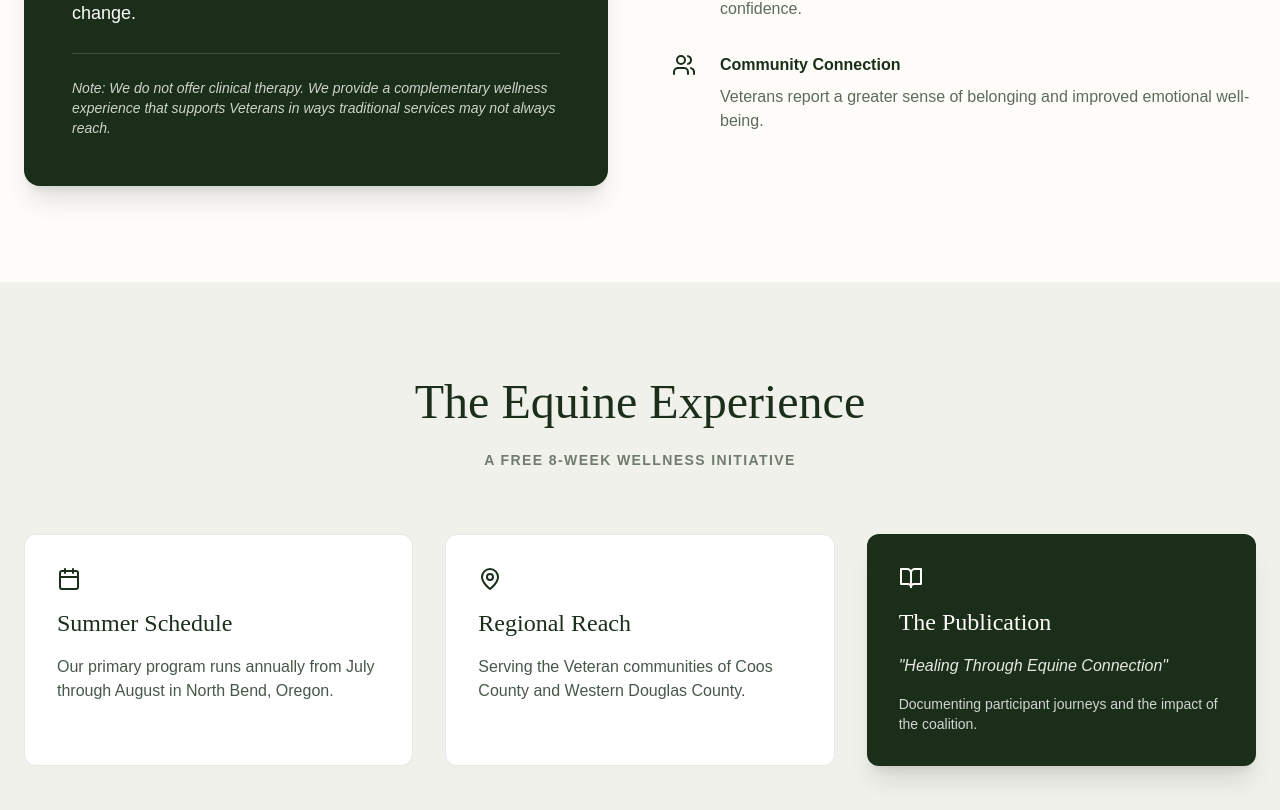
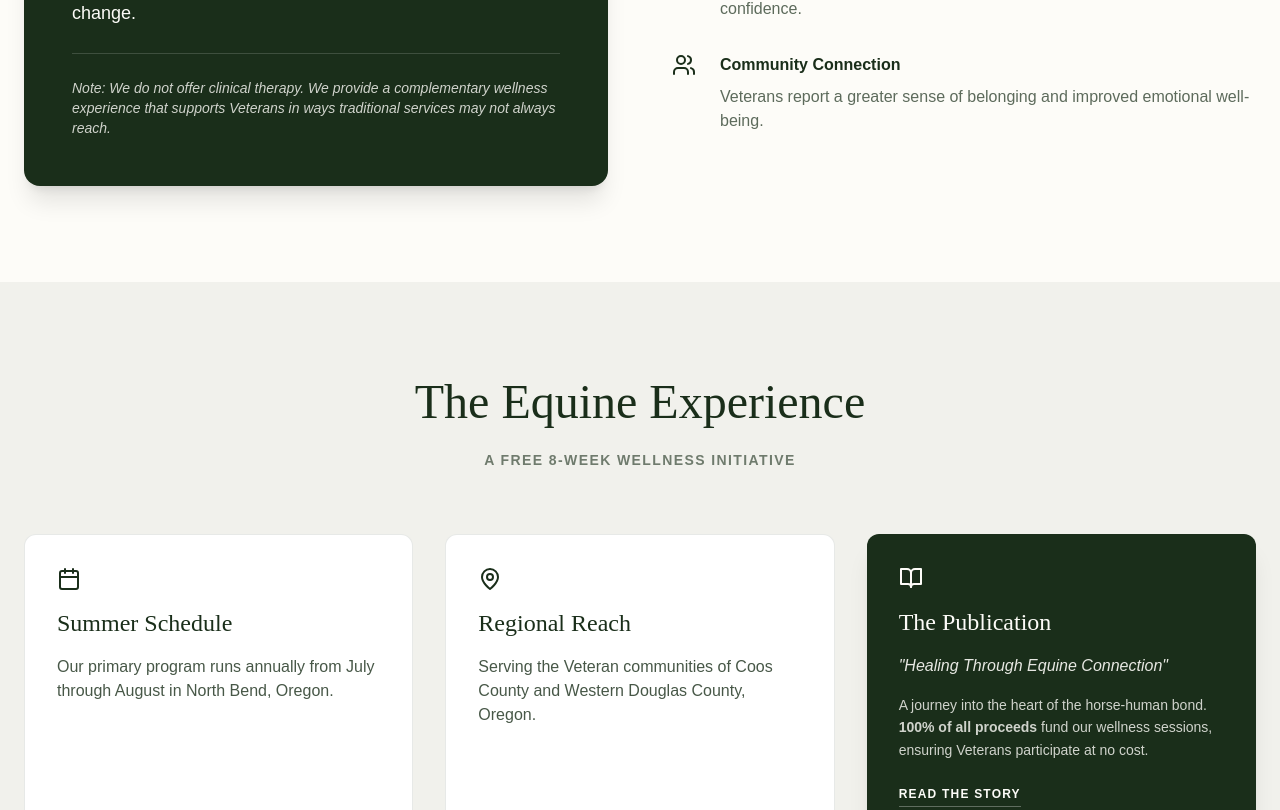
Before and after one commit to adbice/horses-for-heroes-united-, a React (Vite) app: page / in a window 1280 px wide. Shown: the part 1990-2800 px from the top of the page. Built offline with nearby package versions, Linux system fonts and the light colour scheme.

Commit message:
Update App.tsx

```diff
--- a/src/App.tsx
+++ b/src/App.tsx
@@ -27,7 +27,8 @@ export default function App() {
               <span className="italic">Intentional Partnership.</span>
             </h2>
             <p className="text-lg md:text-xl mb-10 text-[#1a2e1a]/80 max-w-3xl mx-auto leading-relaxed">
-              A community-based coalition improving the emotional well-being and quality of life for Veterans across <strong>Coos County</strong> and <strong>Western Douglas County, Oregon</strong>.
+              A community-based coalition improving the emotional well-being and quality of life for Veterans across
+              <strong> Coos County</strong> and <strong>Western Douglas County, Oregon</strong>.
             </p>
           </div>
         </section>
@@ -35,21 +36,16 @@ export default function App() {
         {/* The Cohort Visual Anchor */}
         <section className="max-w-6xl mx-auto px-6 mb-24">
           <div className="relative aspect-[21/9] bg-[#1a2e1a]/10 rounded-2xl overflow-hidden border border-[#1a2e1a]/10 shadow-2xl">
-            {/* When you have the photo, place it in /public/cohort-one.jpg */}
             <img
               src="/cohort-one.jpg"
               alt="First cohort of Veterans with the Coos County Mounted Sheriff's Posse"
               className="w-full h-full object-cover"
-              onError={(e) => { e.currentTarget.style.display='none'; }}
             />
-            <div className="absolute inset-0 flex items-center justify-center text-[#1a2e1a]/20 italic">
-              [Image: First Cohort & Coos County Mounted Sheriff’s Posse]
-            </div>
           </div>
           <p className="mt-4 text-center text-sm italic opacity-60">The inaugural cohort alongside the Coos County Mounted Sheriff’s Posse.</p>
         </section>
 
-        {/* About Us & Vision */}
+        {/* About Us */}
         <section id="about" className="py-24 px-6 bg-white/50 border-y border-[#1a2e1a]/5">
           <div className="max-w-4xl mx-auto space-y-12 text-center">
             <h3 className="font-serif text-4xl italic">About Us</h3>
@@ -123,14 +119,26 @@ export default function App() {
               <div className="p-8 bg-white border border-[#1a2e1a]/10 rounded-xl">
                 <MapPin className="mb-4 text-[#1a2e1a]" />
                 <h4 className="font-serif text-2xl mb-4">Regional Reach</h4>
-                <p className="opacity-80">Serving the Veteran communities of Coos County and Western Douglas County.</p>
+                <p className="opacity-80">Serving the Veteran communities of Coos County and Western Douglas County, Oregon.</p>
               </div>
-              <div className="p-8 bg-[#1a2e1a] text-[#FDFCF8] rounded-xl shadow-xl">
-                <BookOpen className="mb-4" />
+
+              {/* Clickable Publication Card */}
+              <a
+                href="https://andrewdbicebooks.com/books/horses-for-heroes-united-andrew-d-bice/B0GK973S1Z"
+                target="_blank"
+                rel="noopener noreferrer"
+                className="p-8 bg-[#1a2e1a] text-[#FDFCF8] rounded-xl shadow-xl hover:scale-[1.02] transition-transform group cursor-pointer"
+              >
+                <BookOpen className="mb-4 group-hover:text-white/80 transition-colors" />
                 <h4 className="font-serif text-2xl mb-4">The Publication</h4>
-                <p className="opacity-90 italic">"Healing Through Equine Connection"</p>
-                <p className="mt-4 text-sm opacity-80 text-white">Documenting participant journeys and the impact of the coalition.</p>
-              </div>
+                <p className="opacity-90 italic mb-4">"Healing Through Equine Connection"</p>
+                <p className="text-sm opacity-80 leading-relaxed">
+                  A journey into the heart of the horse-human bond.
+                  <strong> 100% of all proceeds </strong> fund our wellness sessions,
+                  ensuring Veterans participate at no cost.
+                </p>
+                <p className="mt-6 text-xs font-bold uppercase tracking-widest border-b border-white/30 inline-block pb-1">Read the Story</p>
+              </a>
             </div>
           </div>
         </section>
@@ -142,24 +150,19 @@ export default function App() {
             <p className="text-xl leading-relaxed">
               We operate through radical collaboration. Strengthened by the <strong>North Bend VA</strong> and hosted through our vital partnership with the <strong>Coos County Mounted Sheriff’s Posse</strong>, we are built by the community, for our heroes.
             </p>
-            <div className="flex flex-wrap justify-center gap-12 pt-8 opacity-40 grayscale pointer-events-none">
-               <span className="font-serif text-xl tracking-tighter">COOS COUNTY MOUNTED SHERIFF'S POSSE</span>
-               <span className="font-serif text-xl tracking-tighter">NORTH BEND VA</span>
-            </div>
           </div>
         </section>
 
-        {/* Contact Footer */}
+        {/* Footer */}
         <footer id="contact" className="py-20 px-6 bg-[#FDFCF8]">
           <div className="max-w-7xl mx-auto border-t border-[#1a2e1a]/20 pt-16 flex flex-col md:flex-row justify-between items-start gap-12">
             <div>
               <h3 className="font-serif text-3xl mb-4 uppercase">Horses for Heroes United</h3>
-              <p className="max-w-sm opacity-70">Improving the quality of life for Veterans through equine-assisted wellness experiences.</p>
+              <p className="max-w-sm opacity-70">Improving the quality of life for Veterans across Coos and Western Douglas County, Oregon.</p>
             </div>
             <div className="space-y-4">
               <p className="font-bold uppercase tracking-widest text-xs">Engagement</p>
-              <p className="opacity-80 cursor-pointer hover:underline">Volunteer Opportunities</p>
-              <p className="opacity-80 cursor-pointer hover:underline">Support the Coalition</p>
+              <p className="opacity-80">Volunteer Opportunities (Coming Soon)</p>
             </div>
             <div>
               <p className="font-bold uppercase tracking-widest text-xs mb-2">Regional Hub</p>
```
